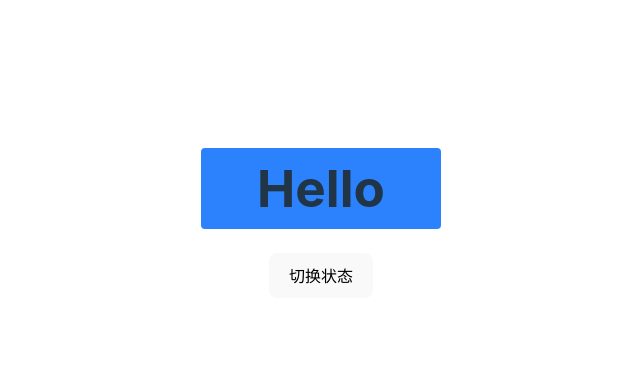
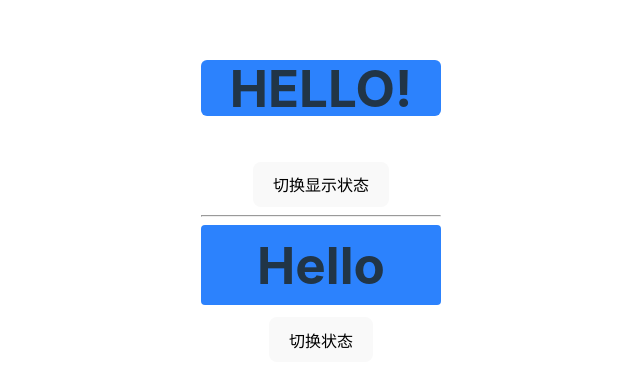
Before and after one commit to haokunaxx/react-study-project, a React (Vite) app: page / in a window 1280 px wide. Shown: the part 189-576 px from the top of the page, without its empty margins (319-959 px from the left). Built offline with nearby package versions, Linux system fonts and the light colour scheme.

Commit message:
CSSTransition组件Demo完善、SwitchTransition组件demo完善

```diff
--- a/src/practices/react-transition-group/src/CompCSSTransition.css
+++ b/src/practices/react-transition-group/src/CompCSSTransition.css
@@ -37,3 +37,57 @@
 .appear-done{
   opacity: 1;
 }
+
+
+/* slide */
+.slide-appear,
+.slide-appear{
+  opacity: 0;
+  transform: translateX(-100%);
+}
+
+.slide-enter{
+  opacity: 0;
+  transform: translateX(-100%);
+}
+
+.slider-exit{
+  opacity: 0;
+  transform: translateX(0);
+}
+
+
+.slide-appear-active,
+.slide-enter-active{
+  opacity: 1;
+  transform: translateX(0);
+}
+
+.slide-exit-active{
+  opacity: 0;
+  transform: translateX(100%);
+}
+
+.slide-appear-active,
+.slide-enter-active,
+.slide-exit-active{
+  transition: transform 500ms ease, opacity 500ms ease;
+}
+
+
+.outer{
+  position: relative;
+  padding-top: 102px;
+}
+
+.inner{
+  position: absolute;
+  left: 0;
+  top: 0;
+  margin: 0;
+  width: 100%;
+  /* border: 1px solid #ddd; */
+  background-color: #2c82fd;
+  border-radius: 6px;
+  overflow: hidden;
+}
--- a/src/practices/react-transition-group/src/CompCSSTransition.tsx
+++ b/src/practices/react-transition-group/src/CompCSSTransition.tsx
@@ -4,20 +4,46 @@ import './CompCSSTransition.css'
 const transitionDuration = 1000
 
 export const CompCSSTransitionDemo = () => {
-  const nodeRef = useRef<HTMLHeadingElement>(null)
+  const helloRef = useRef<HTMLHeadingElement>(null),
+    hiRef = useRef<HTMLHeadingElement>(null)
+
   const [visible, setVisible] = useState(true)
 
   return (
-    <>
-      <CSSTransition
+    <div className='outer'>
+
+      {/* <CSSTransition
         appear
-        nodeRef={nodeRef}
+        nodeRef={helloRef}
         in={visible}
         timeout={transitionDuration}
       >
-        <h1 ref={nodeRef}>HELLO WORLD </h1>
+        <h1 ref={helloRef}>HELLO! </h1>
+      </CSSTransition> */}
+      <CSSTransition
+        appear
+        nodeRef={helloRef}
+        in={visible}
+        timeout={transitionDuration}
+        classNames='slide'
+      >
+        <h1 className='inner' ref={helloRef}>
+          HELLO!
+        </h1>
+      </CSSTransition>
+      <CSSTransition
+        mountOnEnter
+        // appear
+        nodeRef={hiRef}
+        in={!visible}
+        timeout={transitionDuration}
+        classNames='slide'
+      >
+        <h1 className='inner' ref={hiRef}>
+          Hi!
+        </h1>
       </CSSTransition>
       <button onClick={() => setVisible(!visible)}>切换显示状态</button>
-    </>
+    </div>
   )
 }
--- a/src/practices/react-transition-group/src/CompSwitchTransition.css
+++ b/src/practices/react-transition-group/src/CompSwitchTransition.css
@@ -6,12 +6,7 @@
 .slide-enter-active{
     opacity: 1;
     transform: translateX(0);
-    /* transition: transform 500ms ease; */
 }
-
-/* .slide-enter-done{
-    opacity: 1;
-} */
 
 .slide-exit{
     opacity: 1;
@@ -21,12 +16,8 @@
 .slide-exit-active{
     opacity: 0;
     transform: translateX(100%);
-    /* transition: transform 500ms ease; */
 }
 
-/* .slide-exit-done{
-    opacity: 0;
-} */
 
 .slide-enter-active,
 .slide-exit-active{
@@ -36,13 +27,18 @@
 
 
 .comp-switch-transition-demo-box{
-    /* position: relative; */
+    position: relative;
+    width: 240px;
+    padding-top: 92px;
 }
+
 .comp-switch-transition-demo-h1{
-    margin: 24px auto;
+    position: absolute;
+    top: 0;
+    left: 0;
+    margin: 0;
     padding: 12px 0;
     width: 240px;
-    /* border: 1px solid #2c82fd; */
     background-color: #2c82fd;
     border-radius: 4px;
 }
--- a/src/practices/react-transition-group/src/index.tsx
+++ b/src/practices/react-transition-group/src/index.tsx
@@ -1,16 +1,17 @@
-import { CompTransitionDemo } from "./CompTransition";
-import { CompCSSTransitionDemo } from "./CompCSSTransition";
-import { CompSwitchTransitionDemo } from "./CompSwitchTransition";
+import { CompTransitionDemo } from './CompTransition'
+import { CompCSSTransitionDemo } from './CompCSSTransition'
+import { CompSwitchTransitionDemo } from './CompSwitchTransition'
 export const ReactTransitionGroupDemo = () => {
   return (
     <>
       {false && (
         <>
           <CompTransitionDemo />
-          <CompCSSTransitionDemo />
         </>
       )}
+      <CompCSSTransitionDemo />
+      <hr />
       <CompSwitchTransitionDemo />
     </>
-  );
-};
+  )
+}
```
Also changed, not shown: src/practices/react-transition-group/src/CompSwitchTransition.tsx (+17 -14 lines).
